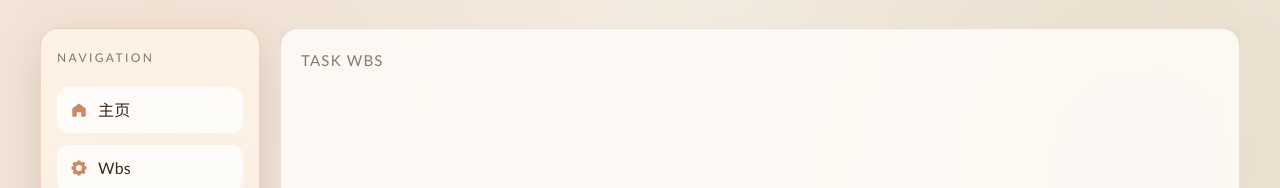
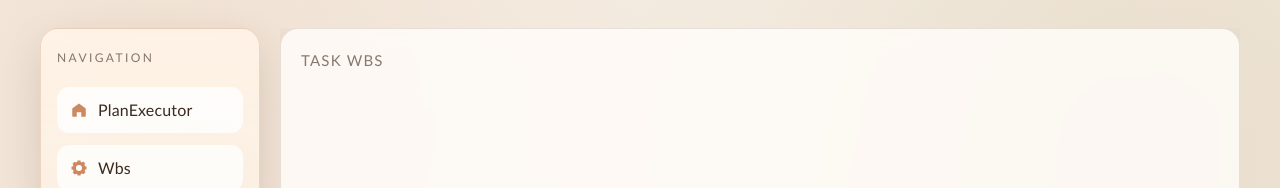
Before and after one commit to jwors/ai-dev-efficiency-studio, a Next.js app: page /plugin in a window 1280 px wide. Shown: the top 188 px of the page. Built offline with nearby package versions, Linux system fonts and the light colour scheme.

Commit message:
feat:提交

```diff
--- a/app/api/run/route.ts
+++ b/app/api/run/route.ts
@@ -23,11 +23,13 @@ export async function POST(req: Request) {
 
   const state = getSession(uuid);
 
+  // 运行插件
   const pluginResults = await runPlugins(
     [planExecutePlugin, wbsPlugin],
     input,
     state,
   );
+
   const planPlugin = pluginResults.find((p) => p.name === 'plan-execute');
   if (!planPlugin || !planPlugin.ok || !planPlugin.data) {
     return NextResponse.json(
--- a/app/layout.tsx
+++ b/app/layout.tsx
@@ -39,7 +39,7 @@ export default function RootLayout({
                     fill="currentColor"
                   />
                 </svg>
-                <span>主页</span>
+                <span>PlanExecutor</span>
               </Link>
               <Link className="nav-item" href="/plugin">
                 <svg className="nav-icon" viewBox="0 0 24 24" aria-hidden="true">
--- a/app/page.tsx
+++ b/app/page.tsx
@@ -4,7 +4,6 @@ import { mergePlanAndResults } from '@/lib/merge';
 import { getOrCreateSessionId } from '@/utils';
 import { useEffect, useMemo, useRef, useState } from 'react';
 import ReactMarkdown from 'react-markdown';
-import ReactFlow, { Background, Controls, MiniMap } from 'reactflow';
 import 'reactflow/dist/style.css';
 
 type ExecutionResult = {
```
